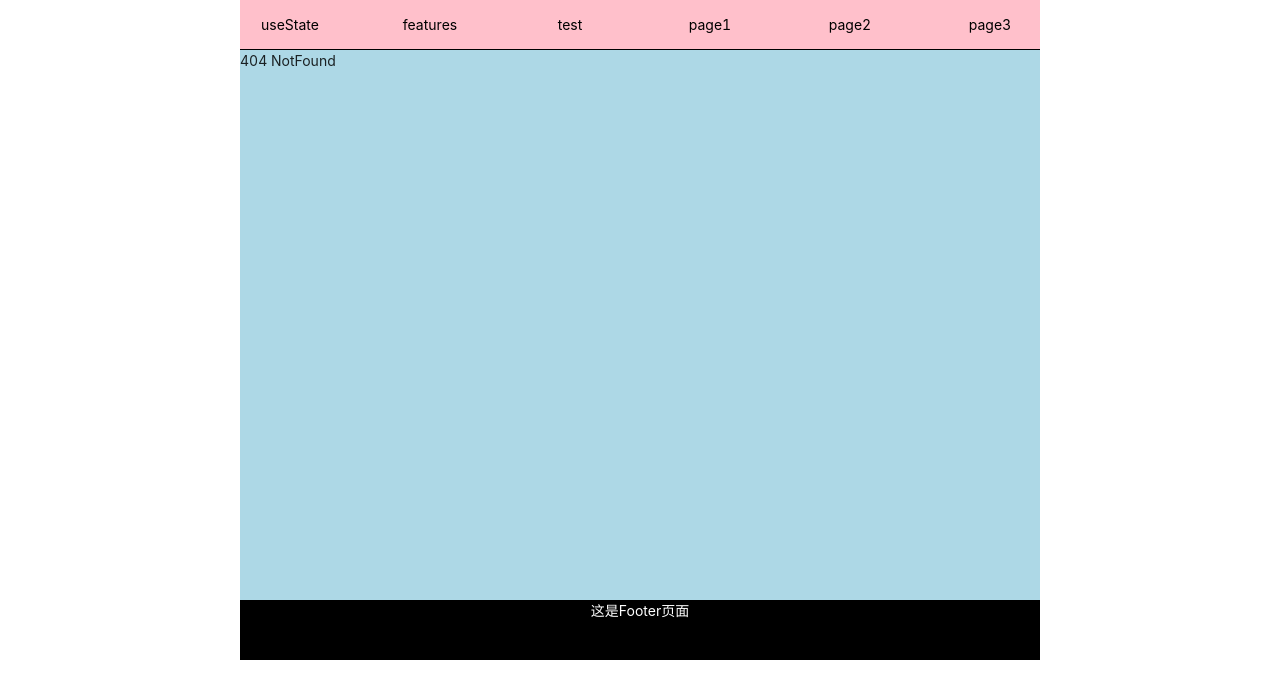
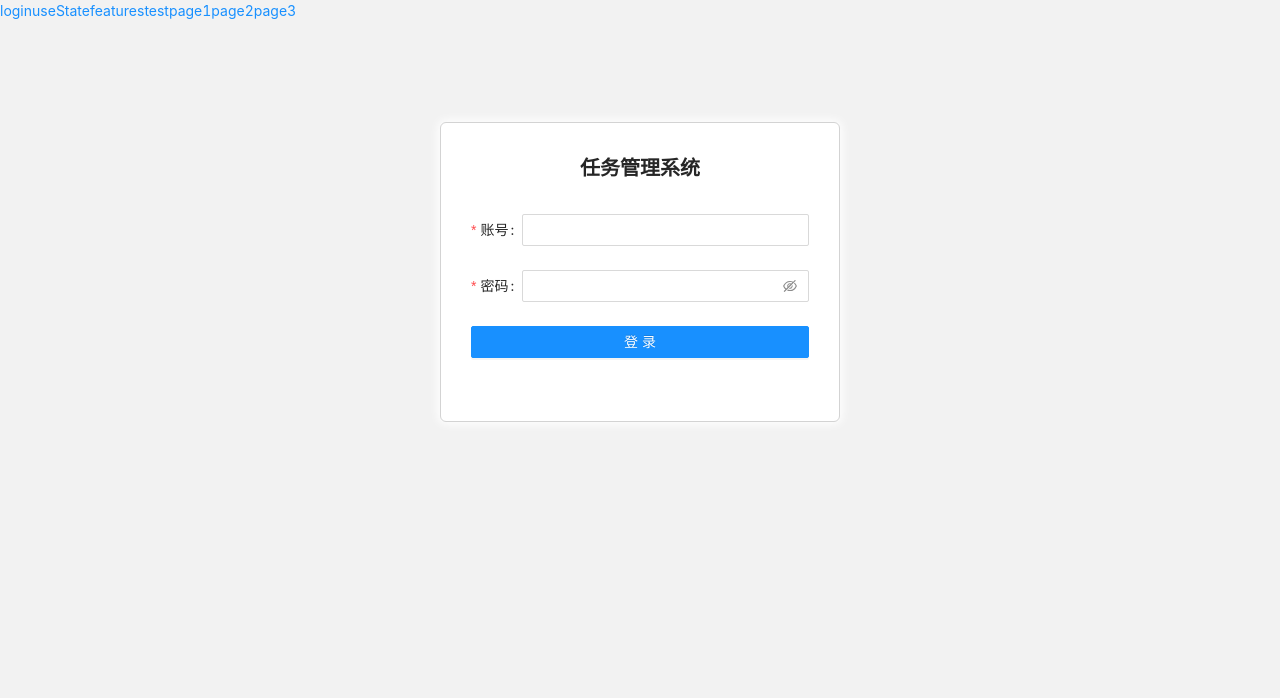
Before and after one commit to chengzhao123/react18-antd, a React app: page /#/login in a window 1280 px wide. Before the commit this address had no page. Shown: the top 698 px of the page. Built offline with nearby package versions, Linux system fonts and the light colour scheme.

Commit message:
修改模式

```diff
--- a/src/common.css
+++ b/src/common.css
@@ -2,44 +2,5 @@
 @import './style/index.less';
 * {
   margin: 0;
-  padding: 0
+  padding: 0;
 }
-.container {
-  width: 800px;
-  height: 600px;
-  background-color: pink;
-  margin: 0 auto;
-  margin-top: 0;
-}
-
-.navClassName {
-  width:100%;
-  height: 50px;
-  text-align: center;
-  line-height: 50px;
-  border-bottom: 1px solid black;
-  display: flex;
-  justify-content: space-between;
-  align-items: center;
-}
-.navClassName .linkName {
-  text-decoration: none;
-  color: black;
-  width: 100px;
-}
-.navClassName .linkName:hover {
-  background-color: green;
-}
-.menuClassName {
-  width:100%;
-  height: 550px;
-  background-color: lightblue;
-}
-.footerClassName {
-  width: 800px;
-  height: 60px;
-  margin: 0 auto;
-  background-color: black;
-  color: white;
-  text-align: center;
-}
--- /dev/null
+++ b/src/component/Login/index.jsx
@@ -0,0 +1,28 @@
+/**
+ * 登录界面
+ */
+import React from "react"
+import { Button, Form, Input } from 'antd';
+export default function Login() {
+  const [form] = Form.useForm()
+  function handleClick() {
+    console.log(form.getFieldValue('name'), form.getFieldValue('password'))
+    //TODO 校验密码是否正确
+  }
+  const nameValid = [{ required: true, message: '账号必输' }]
+  const passwordValid = [{ required: true, message: '密码必输' }]
+  return (
+    <div className="loginForm">
+      <p className="loginTitle">任务管理系统</p>
+      <Form form={form} onFinish={handleClick} >
+        <Form.Item label="账号" name='name' rules={nameValid}>
+          <Input />
+        </Form.Item>
+        <Form.Item label="密码" name='password' rules={passwordValid}>
+          <Input.Password />
+        </Form.Item>
+        <Button type="primary" size="middle" block htmlType="submit">登录</Button>
+      </Form>
+    </div>
+  )
+}
--- a/src/router/index.jsx
+++ b/src/router/index.jsx
@@ -12,8 +12,8 @@ import Test from '../component/Test'
 import Page1 from '../component/Page1'
 import Page2 from '../component/Page2'
 import Page3 from '../component/Page3'
-import Footer from '../component/Footer'
 import NotFound from '../component/NotFound'
+import Login from '../component/Login'
 
 /** 组件 **/
 export default function Routers(props) {
@@ -42,6 +42,7 @@ export default function Routers(props) {
       <Router>
         <div className="container">
           <div className="navClassName">
+            <NavLink className="linkName" to='/'><span>login</span></NavLink>
             <NavLink className="linkName" to='/home'><span>useState</span></NavLink>
             <NavLink className="linkName" to='/features'><span>features</span></NavLink>
             <NavLink className="linkName" to='/test'><span>test</span></NavLink>
@@ -51,7 +52,8 @@ export default function Routers(props) {
           </div>
           <div className="menuClassName">
             <Routes>
-                            <Route path="/" element={<Navigate replace to="/home" />} />
+              <Route path="/" element={<Navigate replace to="/login" />} />
+              <Route path="/login" element={onEnter(<Login />)} />
               <Route path="/home" element={onEnter(<Home />)} />
               <Route path="/features" element={onEnter(<Features />)} />
               <Route path="/test" element={onEnter(<Test />)} />
@@ -63,7 +65,6 @@ export default function Routers(props) {
           </div>
         </div>
       </Router>
-            <Footer />
     </div>
   );
 }
--- a/src/style/index.less
+++ b/src/style/index.less
@@ -0,0 +1,19 @@
+body {
+  background-color: rgba(0, 0, 0, 0.05);
+}
+.loginForm {
+  width: 400px;
+  height:300px;
+  margin: 100px auto;
+  background-color: white;
+  border: 1px solid lightgray;
+  padding: 20px 30px;
+  box-shadow: 0 0 10px 2px white;
+  border-radius: 6px;
+  .loginTitle {
+    text-align: center;
+    font-weight: bold;
+    font-size: 20px;
+    margin: 10px 0 30px 0;
+  }
+}
```
Lines whose indentation alone changed are shown as unchanged.
